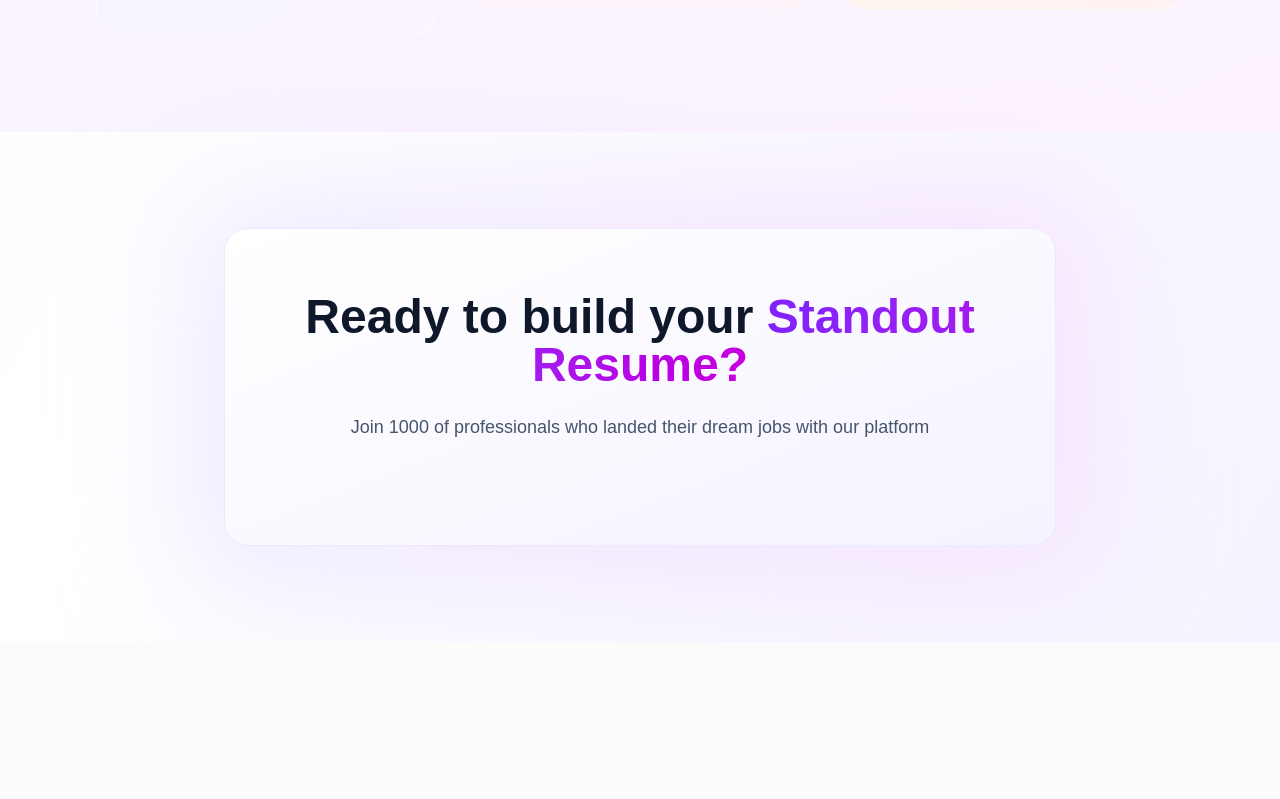
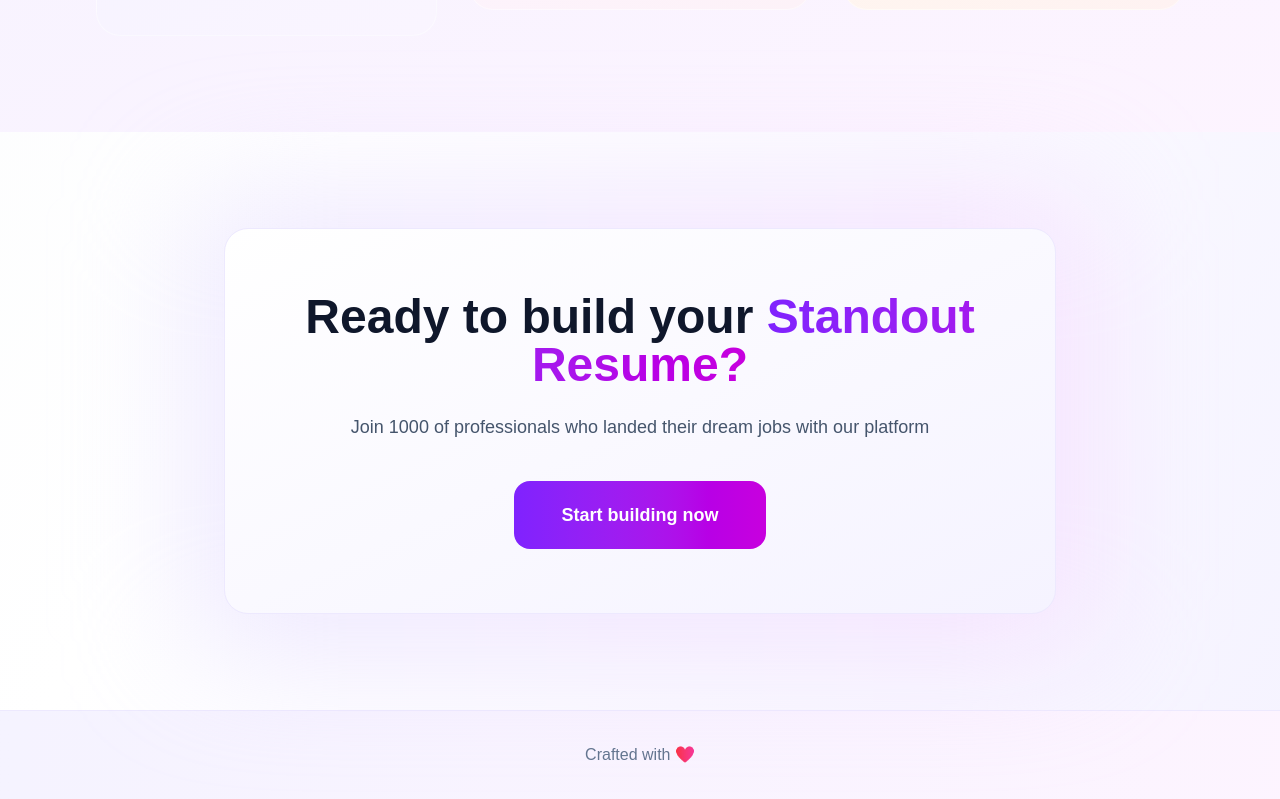
Before and after one commit to evan4/mern-frontend, a React (Vite) app: page / in a window 1280 px wide. Shown: the part 1560-2359 px from the top of the page. Before the commit the page ends 2202 px from the top, so only its background shows below. Built offline with nearby package versions, Linux system fonts and the light colour scheme.

Commit message:
finish landing page

```diff
--- a/src/pages/LandingPage.jsx
+++ b/src/pages/LandingPage.jsx
@@ -246,13 +246,24 @@ export default function LandingPage() {
                   Ready to build your <span className={landingPageStyles.ctaTitleGradient}>Standout Resume?</span>
                 </h2>
                 <p className={landingPageStyles.ctaDescription}>
-                Join 1000 of professionals  who landed their dream jobs with our platform
+                  Join 1000 of professionals who landed their dream jobs with our platform
                 </p>
+                <button className={landingPageStyles.ctaButton}
+                  onClick={handleCTA}>
+                  <div className={landingPageStyles.ctaButtonOverlay}></div>
+                  <span className={landingPageStyles.ctaButtonText}>Start building now</span>
+                </button>
               </div>
             </div>
           </div>
         </section>
       </main>
+      {/*Footer section */}
+      <footer className={landingPageStyles.footer}>
+        <div className={landingPageStyles.footerContainer}>
+          <p className={landingPageStyles.footerText}> Crafted with <span className={landingPageStyles.footerHeart}>❤️</span></p>
+        </div>
+      </footer>
     </div>
   )
 }
```
